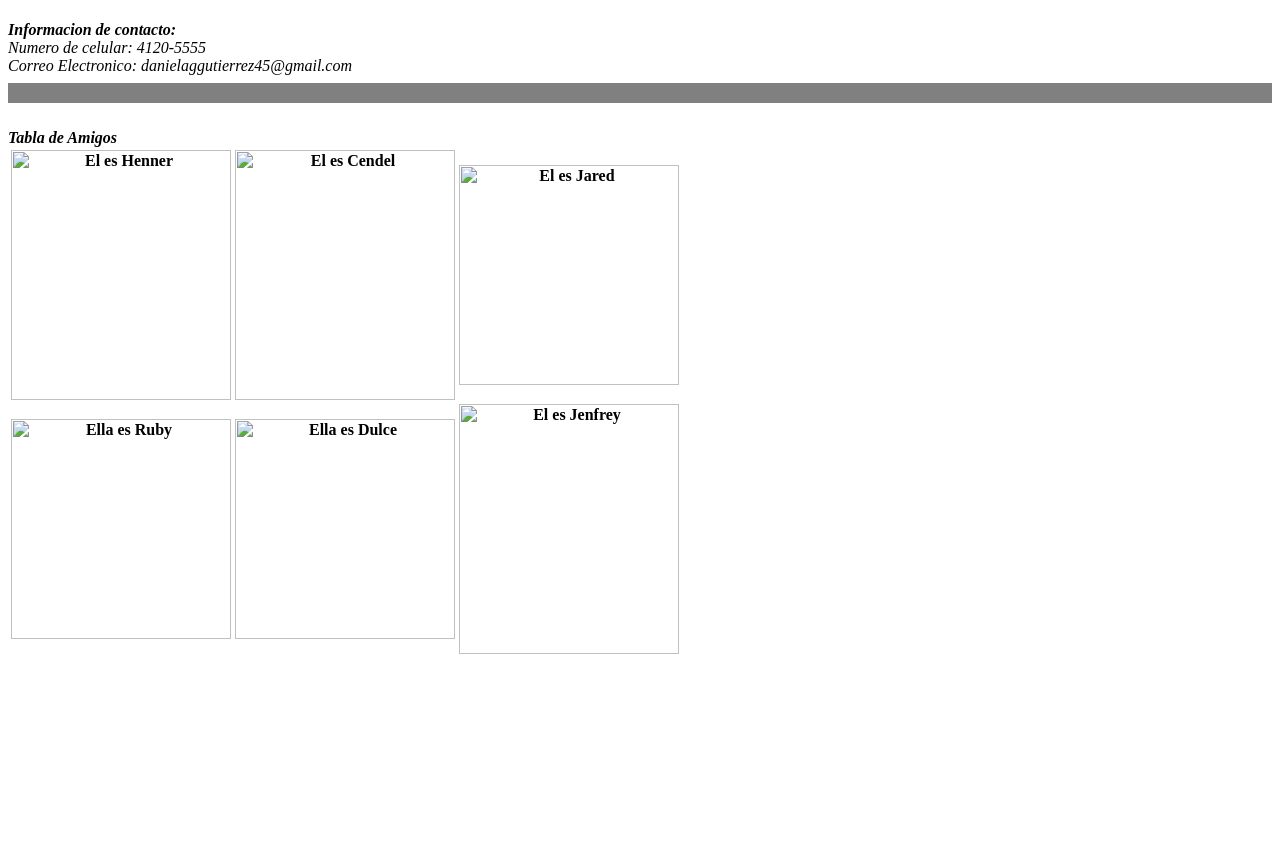
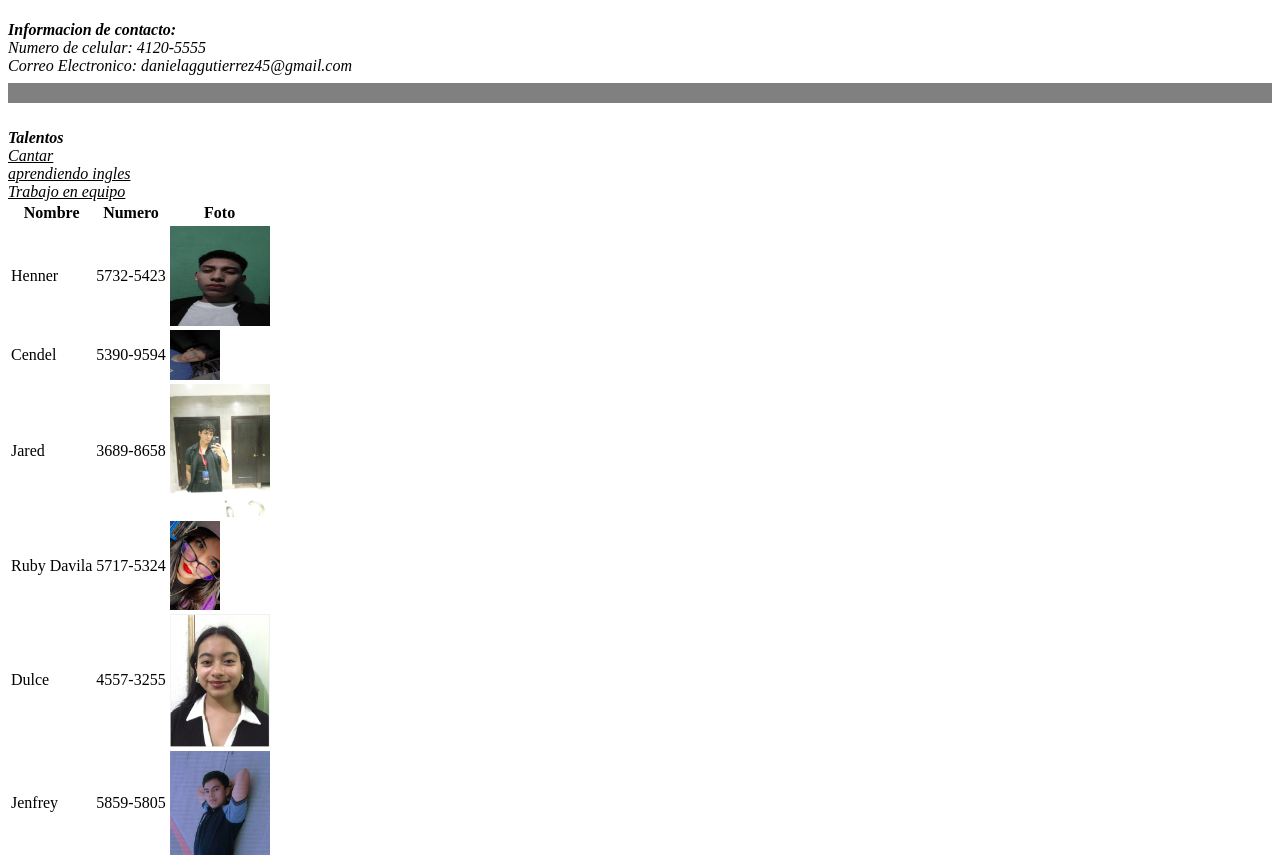
Before and after one commit to adrianaggomez/curriculumm, a plain HTML site: page index.html in a window 1280 px wide. Shown: the part 780-1646 px from the top of the page. Before the commit the page ends 1453 px from the top, so only its background shows below. Drawn offline with Linux system fonts and the light colour scheme.

Commit message:
curriculum

```diff
--- a/index.html
+++ b/index.html
@@ -26,20 +26,46 @@ Carrera 1ero a 2do:Liceo Compu market</br>
 Numero de celular: 4120-5555<br>
 Correo Electronico: danielaggutierrez45@gmail.com</br>
 <hr size ="20" noshade align ="left"></br>
-
-<b>Tabla de Amigos</b><br>
+<b>Talentos</b><br>
+<u>Cantar<br>
+aprendiendo ingles<br>
+Trabajo en equipo</u>
 <table borde="2">
-<tr>
-<th><img src"imagenes\henner.jpeg" alt ="El es Henner" width ="220" height ="250"></th>
-<th><img src"imagenes\cendel.jpeg" alt ="El es Cendel" width ="220" height ="250"></th>
-<th><img src"imagenes\jared.jpeg" alt ="El es Jared" width ="220" heigth ="250"></th>
+   <tr>
+       <th>Nombre</th>
+       <th>Numero</th>
+       <th>Foto</th>
 </tr>
 <tr>
-<th><img src"imagenes\ruby.jpeg" alt="Ella es Ruby" width="220" heigth ="250"></th>
-<th><img src"imagenes\dulce.jpeg" alt="Ella es Dulce" width="220" heigth ="250"></th>
-<th><img src"imagenes\jenfrey.jpeg" alt="El es Jenfrey" width="220" height ="250"></th>
+    <td>Henner</td>
+    <td>5732-5423</td>
+    <td><img src="imagenes\henner.jpeg" width ="100" height ="100"></td>
 </tr>
+<tr>
+    <td>Cendel</td>
+    <td>5390-9594</td>
+    <td><img src="imagenes\cendel.jpeg" height="50" width ="50"></td>
+</tr>
+<tr>
+    <td>Jared</td>
+    <td>3689-8658</td>
+    <td><img src="imagenes\jared.jpeg" heigth="100" width="100"></td>
+</tr>
+<tr>
+    <td>Ruby Davila</td>
+    <td>5717-5324</td>
+    <td><img src="imagenes\ruby.jpeg" heigth="50" width="50"></td>
+</tr>
+<tr>
+     <td>Dulce</td>
+     <td>4557-3255</td>
+     <td><img src="imagenes\dulce.jpeg" heigth="100" width="100"></td>
+</tr>
+<tr>
+   <td>Jenfrey</td>
+   <td>5859-5805</td>
+   <td><img src="imagenes\jenfrey.jpeg" heigth="100" width="100"></td>
+ </tr>
 </table>
-</p>
 </body>
 </html>
```
